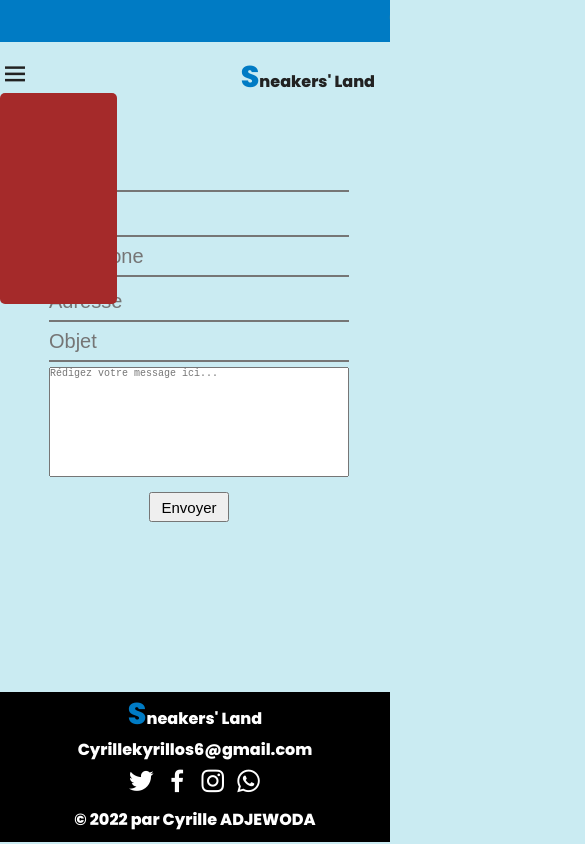
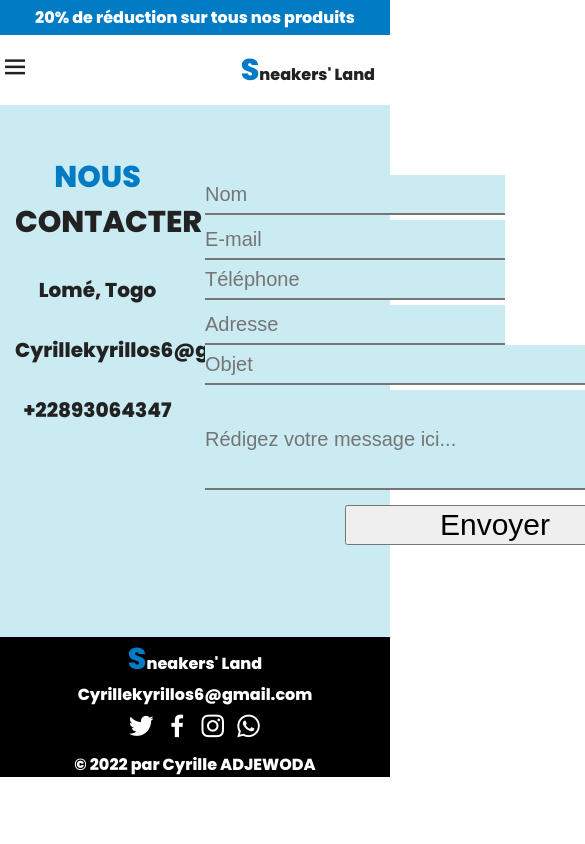
Before and after one commit to CyrilleValentin/c1yr2i3le.github.io, a plain HTML site: page contact.html in a window 390 px wide. Shown: the top 844 px of the page, 585 px wide, since content can reach past the window. Drawn offline with nearby package versions, Linux system fonts and the light colour scheme; a web font is replaced by a local one.

Commit message:
Add files via upload

```diff
--- a/cont.css
+++ b/cont.css
@@ -1,30 +1,27 @@
 * {
     margin: 0;
     padding: 0;
-    box-sizing: border-box;
 
 }
 
 body {
     width: 100%;
     height: 100%;
-    background-color: #CAEBF2;
 }
 
 .bloc {
-
+    background-color: #CAEBF2;
     width: 100%;
-    height: 419px;
+    height: 63vh;
     display: flex;
-    justify-content: center;
-
+    justify-content: flex-start;
 }
 
 .left {
     text-align: center;
 
     height: 100%;
-    width: 100%;
+    width: 50%;
 
 }
 .input{
@@ -38,7 +35,6 @@ body {
     height: 100%;
     display: flex;
     flex-direction: column;
-    margin: auto;
 }
 
 h2 {
@@ -65,23 +61,18 @@ h2 {
     font-size: 2rem;
     margin-bottom: 5px
 }
-textarea{
+.msg{
     margin-left: 1rem;
     height: 10rem;
-
+    width: 61.5rem;
     font-size: 2rem;
-    margin-bottom: 15px ;
-    resize:none;
-}
-.msg{
-    width: 61.5rem;
+    margin-bottom: 15px
 }
 .btt{
     height: 4rem;
     width: 30rem;
     font-size: 3rem;
     margin-left: 15rem;
-    margin-bottom: 2.2rem;
 
 }
 .btt:hover{
@@ -99,31 +90,3 @@ input:hover{
     border: solid;
 
 }
-@media screen and (max-width:900px){
-    .bloc{
-        width:40% ;
-        height: 555px;
-        margin-bottom: 25px;
-    }
-    input{
-        font-size: 0.7rem;
-    }
-    .msg{
-        width: 300px;
-        height: 11rem;
-        font-size: 1rem;
-    }
-    .objet{
-        width: 300px;
-    }
-    .btt{
-        width: 8rem;
-        font-size: 1.5rem;
-        height: 3rem;
-        margin-left: 11rem;
-    }
-    .input{
-        margin-top: -3rem;
-    }
-
-}
--- a/contact.html
+++ b/contact.html
@@ -14,7 +14,7 @@
 
 <body>
     <div class="promo">
-        <marquee behavior="" direction="left"><p>😜<span>20% de réduction sur tous nos produits</span>😜</p></marquee>
+        <span>20% de réduction sur tous nos produits</span>
     </div>
     <header class="header">
         <nav class="nav-container">
@@ -52,8 +52,8 @@
 
                 </div>
             </div>
-             <div class="bloc">
-              <!--  <div class="left">
+            <div class="bloc">
+                <div class="left">
                     <div class="logo">
                         <h2><span>NOUS</span> CONTACTER </h2>
                         <br>
@@ -63,8 +63,8 @@
                         <br>
                         <p>+22893064347</p>
                     </div>
-                </div> -->
-                 <div class="right">
+                </div>
+                <div class="right">
                     <div class="input">
                         <input class="nom" type="text" placeholder="Nom">
                         <input class="mail"    type="email" name="email" id="" placeholder="E-mail">
@@ -72,7 +72,7 @@
                         <input class="adresse" type="text" placeholder="Adresse">
                     </div>
                     <input class="objet" type="text" placeholder="Objet">
-                    <textarea class="msg" rows="5"  placeholder="Rédigez votre message ici..."></textarea>
+                    <input class="msg" type="text" placeholder="Rédigez votre message ici...">
                     <button class="btt">Envoyer</button>
                 </div>
             </div>
@@ -84,10 +84,10 @@
         </div>
         <p>Cyrillekyrillos6@gmail.com</p>
         <div class="reseau">
-            <a href="https://twitter.com"><i class='bx bxl-twitter'></i></a>
-            <a href="https://www.facebook.com"> <i class='bx bxl-facebook'></i></a>
-            <a href="https://www.instagram.com"> <i class='bx bxl-instagram'></i></a>
-            <a href="https:/#"> <i class='bx bxl-whatsapp'></i></a>
+            <a href="https://twitter.com/KyrillosCyrille"><i class='bx bxl-twitter'></i></a>
+            <a href="https://www.facebook.com/cyrille.adjewoda.7"> <i class='bx bxl-facebook'></i></a>
+            <a href="https://www.instagram.com/cyrille_valentin/"> <i class='bx bxl-instagram'></i></a>
+            <a href="https://wa.me/qr/CSAL7VI6E7HXF1"> <i class='bx bxl-whatsapp'></i></a>
 
         </div>
         <p>© 2022 par Cyrille ADJEWODA</p>
--- a/propos.css
+++ b/propos.css
@@ -3,12 +3,9 @@
     padding: 0;
 
 }
-html {
+body{
     width: 100%;
     height: 100%;
-}
-body{
-    background-color:#CAEBF2;
 }
 .cont{
     padding-top: 60px;
@@ -18,12 +15,3 @@ body{
     height: 63vh;
 
 }
-@media screen and (max-width:900px){
-    .cont{
-        width:90% ;
-        height: 555px;
-        margin-bottom: 25px;
-        font-size: 1.5rem;
-        margin-left: 2rem;
-    }
-}
--- a/style.css
+++ b/style.css
@@ -35,7 +35,7 @@ image{
     max-width: 100%;
 }
 .promo{
-   background-color: var(--bleu);
+    background-color: var(--bleu);
     text-align: center;
     color: var(--blanche);
     padding: 0.5rem 0 ;
@@ -86,10 +86,7 @@ nav ul li{
     cursor: pointer;
 }
 nav ul li:hover{
-    color: var(--blanche);
-    background-color: var(--bleu);
-    border-radius: 10px;
-    background-size: 6rem;
+    color: var(--bleu);
 }
 .icons> div{
     font-size: 2rem;
@@ -122,29 +119,22 @@ position: relative;
     margin-right: 8px;
 }
 
-   @media only screen and (max-width:760px) {
+   @media only screen and (max-width:768px) {
     .navigation{
         padding: 1rem 0;
     }
     .menu{
-        position: absolute;
-        top: 11%;
-        left: 0;
-        width: 30%;
-        background-color:brown;
-        height: 25%;
+        position: fixed;
+        top: 0;
+        left: -100%;
+        width: 80%;
+        background-color: var(--blanche);
+        height: 100%;
         max-width: 45rem;
         box-shadow: 0 5px 15px rgba(0,0,0,0,1);
         transition: all ease-in-out;
         z-index: 100;
-        border-radius: 5px;
-        font-size: 2rem;
-
-
     }
-    /* .menu:active{
-        display: block;
-    } */
     .icon1{
         display: block;
         font-size: 3rem;
@@ -170,12 +160,25 @@ position: relative;
         height: 6rem;
         color: var(--blanche);
     }
+    .top span{
+        display: flex;
+        position: absolute;
+        align-items: center;
+        top: 50%;
+        transform: translateY(-50%);
+        right: 1rem;
+        font-size:2rem ;
+        cursor: pointer;
+
+    }
+    .top span i{
+        font-size: 3rem;
+    }
 
     .nav-list{
         flex-direction: column;
         align-items: flex-start;
         padding: 2rem 0;
-        margin-left: -100%;
     }
     .nav-item{
         margin: 0 0 2rem 0;
@@ -183,10 +186,6 @@ position: relative;
     .nav-link{
         padding: 0.7rem;
     }
-
-   }
-   .nav-list.mobile-menu{
-    margin-left: 0;
    }
    .banniere{
     height:700px ;
@@ -394,7 +393,6 @@ footer{
     text-align: center;
     color: var(--blanche);
     background-color:#000000 ;
-    height: 15rem;
 }
 .reseau{
     font-size: 3rem;
```
Also changed, not shown: Propos.html (+5 -5 lines), boutique.html (+5 -5 lines), index.html (+10 -15 lines).
